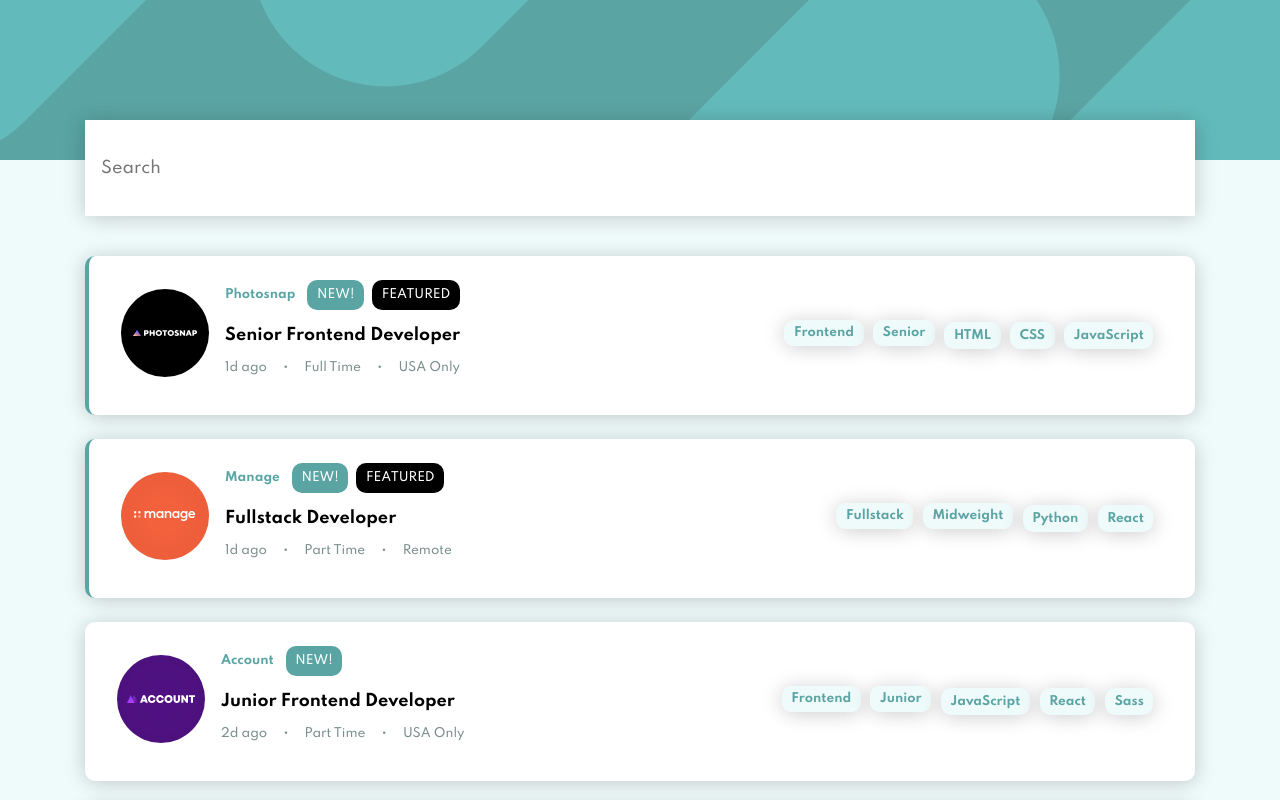
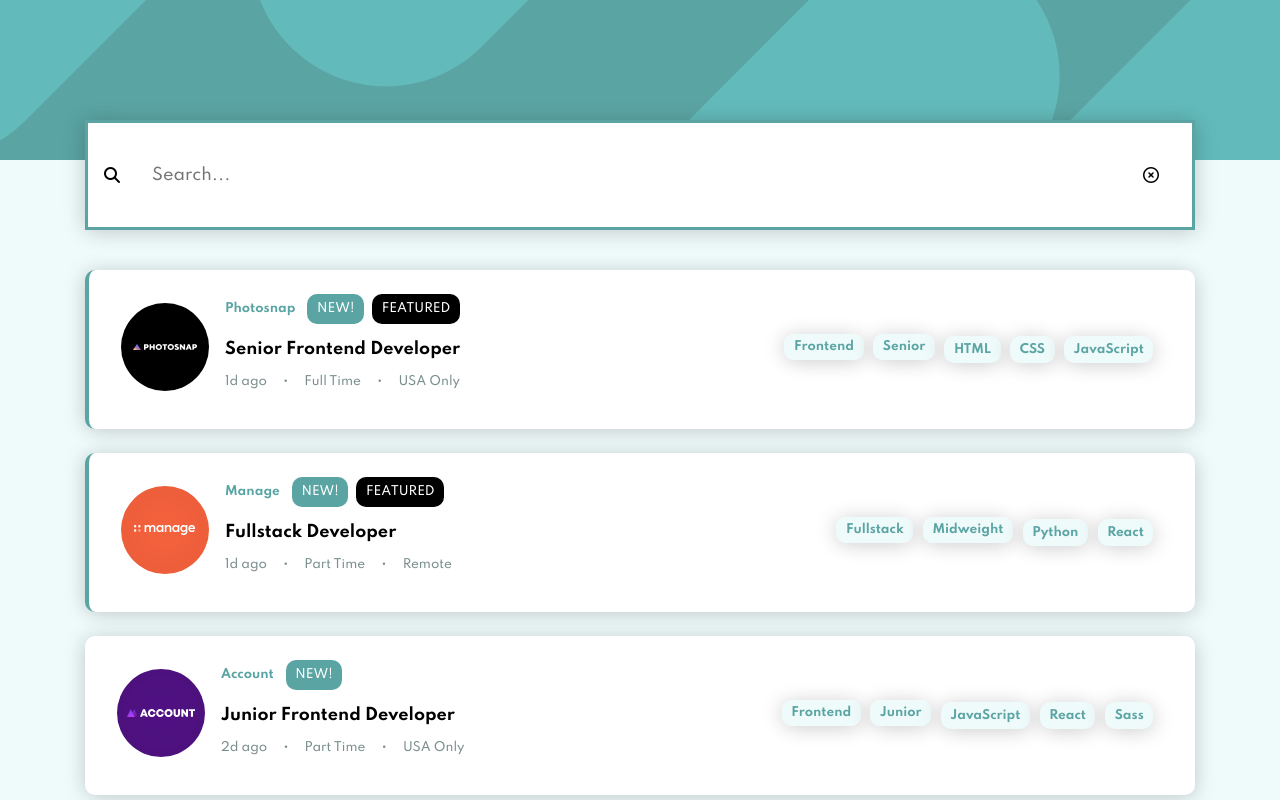
Before and after one commit to luxjoshyua/job-listings-filtering, a website built with webpack: page src/index.html in a window 1280 px wide. Shown: the top 800 px of the page. Built offline with nearby package versions, Linux system fonts and the light colour scheme.

Commit message:
added close icon

```diff
--- a/src/index.html
+++ b/src/index.html
@@ -6,9 +6,10 @@
 <head>
     <meta charset="utf-8">
     <meta http-equiv="X-UA-Compatible" content="IE=edge">
-    <title></title>
+    <title>Frontend Mentors Job Listings Filter Challenge</title>
     <meta name="description" content="">
     <meta name="viewport" content="width=device-width, initial-scale=1">
+    <script src="https://kit.fontawesome.com/eb605637ff.js" crossorigin="anonymous"></script>
 </head>
 
 <body>
@@ -16,7 +17,11 @@
     <header class="header"></header>
     <!-- search wrapper -->
     <div class="search-wrapper">
-        <input type="search" id="search" name="search" placeholder="Search">
+        <div class="search-inner">
+            <i class="fas fa-search"></i>
+            <input type="search" id="search" name="search" placeholder="Search...">
+            <i class="far fa-times-circle" id="closeIcon"></i>
+        </div>
     </div>
     <!-- main body wrapper -->
     <section class="main">
--- a/src/js/createSearchFunctionality/index.js
+++ b/src/js/createSearchFunctionality/index.js
@@ -57,3 +57,12 @@ const toggleAll = (property) => {
     items[1].dom.style.display = property;
   }
 };
+
+// close functionality
+const closeIcon = document.getElementById("closeIcon");
+closeIcon.addEventListener("click", (e) => {
+  searchInput.value = "";
+  Array.from(jobListing).forEach((job) => {
+    job.style.display = "block";
+  });
+});
--- a/src/sass/_sections.scss
+++ b/src/sass/_sections.scss
@@ -1,3 +1,9 @@
+input[type="search"]::-webkit-search-decoration,
+input[type="search"]::-webkit-search-cancel-button,
+input[type="search"]::-webkit-search-results-button,
+input[type="search"]::-webkit-search-results-decoration {
+  -webkit-appearance: none;
+}
 .search-wrapper {
   display: flex;
   align-items: center;
@@ -5,17 +11,33 @@
   position: relative;
   top: -40px;
   border-radius: 10px;
-  #search {
+  .search-inner {
+    display: flex;
+    justify-content: space-between;
+    align-items: center;
     min-width: 1110px;
     padding: 2rem 1rem;
     @include boxShadow;
-    border: transparent;
-    font-family: "Spartan", sans-serif;
-    font-size: 1rem;
-    line-height: 2rem;
-    &:focus {
-      border: 3px solid $green;
-      outline: none;
+    background: white;
+    border: 3px solid $green;
+    #search {
+      font-size: 1rem;
+      line-height: 2rem;
+      border: transparent;
+      font-family: "Spartan", sans-serif;
+      width: 100%;
+      text-align: left;
+      padding-left: 2rem;
+      &:focus {
+        outline: none;
+      }
+    }
+    .fa-times-circle {
+      display: flex;
+      justify-content: center;
+      align-items: center;
+      min-height: 40px;
+      min-width: 50px;
     }
   }
 }
@@ -29,7 +51,7 @@
       margin-bottom: 1.5rem;
       border-radius: 10px;
       &:first-of-type {
-        display: none;
+        display: none !important;
       }
       &.featured-item {
         border-left: 4px solid $green;
```
